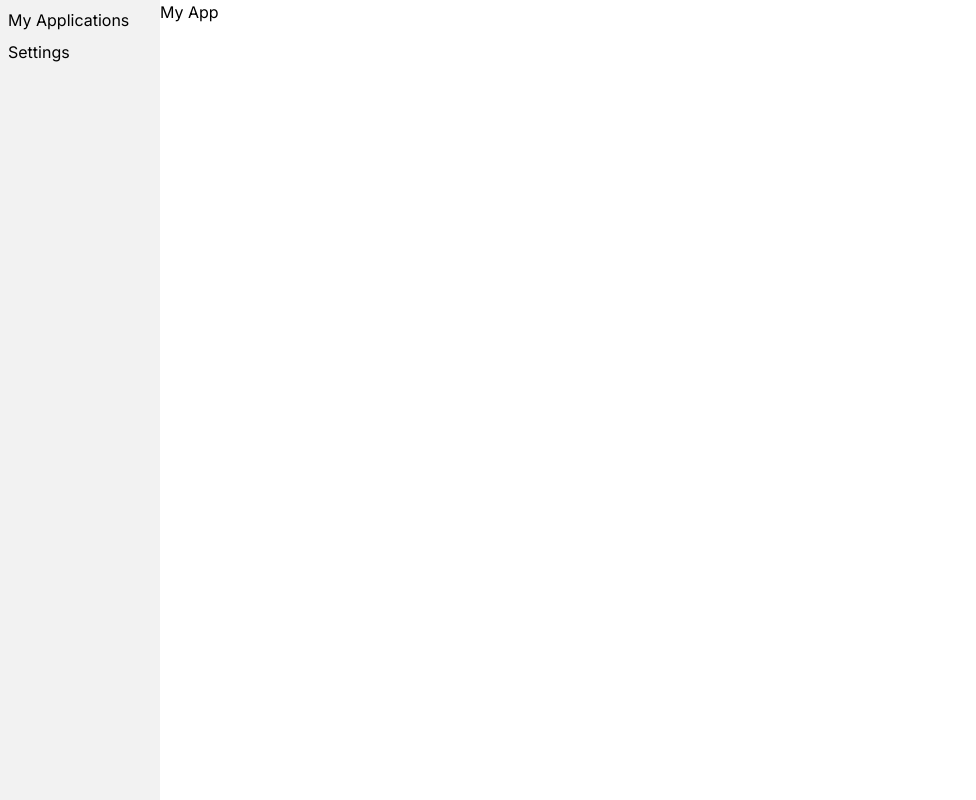
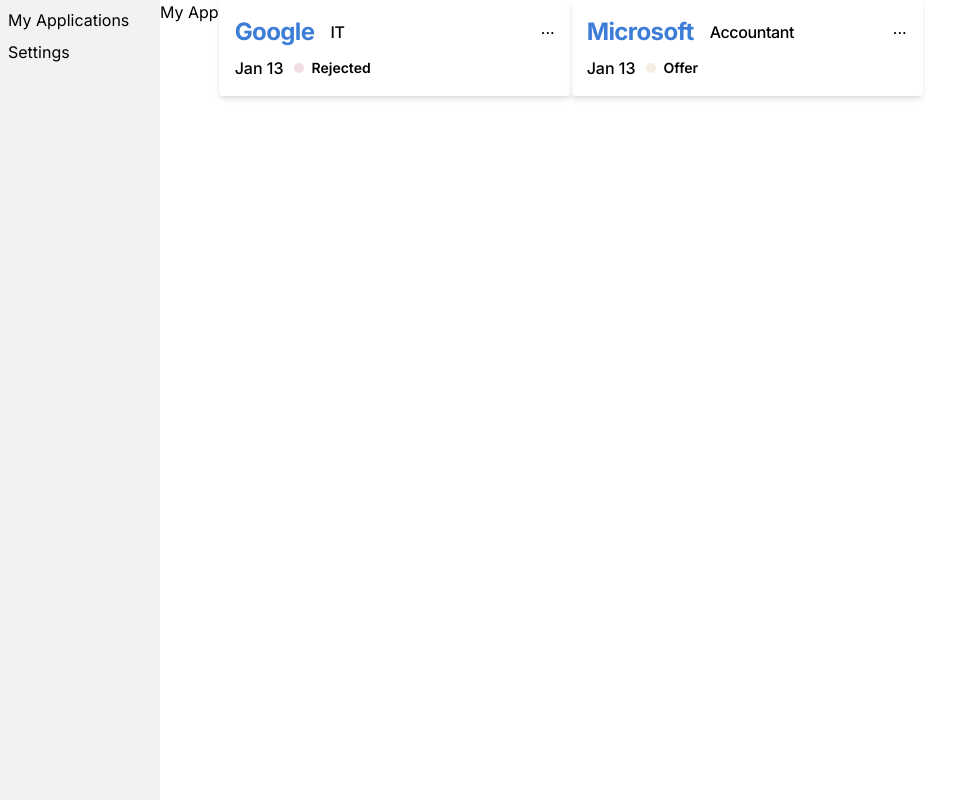
Before and after one commit to Dev-EthanR/Job-Tracker, a React (Vite) app: page / in a window 1280 px wide. Shown: the whole page, without its empty margins (0-976 px from the left). Built offline with nearby package versions, Linux system fonts and the light colour scheme.

Commit message:
build card

```diff
--- a/src/App.tsx
+++ b/src/App.tsx
@@ -1,13 +1,31 @@
 import NavBar from "./components/features/NavBar";
+import Card from "./components/ui/Card";
 import useIsMobile from "./hooks/useIsMobile";
 
 function App() {
   const isMobile: boolean = useIsMobile();
+  const date: Date = new Date();
 
   return (
-    <div className={`font-inter h-dvh w-full flex ${isMobile && "flex-col"}`}>
+    <div
+      className={`font-inter h-dvh w-full flex ${
+        isMobile && "flex-col items-center"
+      } `}
+    >
       <NavBar title="My Applications" />
       <h1>My App</h1>
+      <Card
+        company="Google"
+        title="IT"
+        date={date}
+        status={{ name: "Rejected", color: "bg-reject" }}
+      />
+      <Card
+        company="Microsoft"
+        title="Accountant"
+        date={date}
+        status={{ name: "Offer", color: "bg-interview" }}
+      />
     </div>
   );
 }
--- a/src/components/features/NavBar.tsx
+++ b/src/components/features/NavBar.tsx
@@ -22,7 +22,7 @@ const NavBar = ({ title }: Props) => {
 
   if (isMobile)
     return (
-      <header className="bg-primary">
+      <header className="bg-primary w-full">
         <div className="flex justify-between p-2 items-center ">
           <h1 className="text-2xl font-bold">{title}</h1>
           <button onClick={() => setOpen((prev) => !prev)}>
--- /dev/null
+++ b/src/components/ui/Card.tsx
@@ -0,0 +1,48 @@
+import useIsMobile from "../../hooks/useIsMobile";
+
+type Status = {
+  name: "Rejected" | "Applied" | "Interview" | "Offer";
+  color: string;
+};
+
+interface Props {
+  company: string;
+  title: string;
+  date: Date;
+  status: Status;
+}
+
+const Card = ({ company, title, date, status }: Props) => {
+  const isMobile: boolean = useIsMobile();
+
+  return (
+    <div className="rounded-sm shadow-md p-4 h-fit">
+      <div className="flex justify-between items-start w-60 mb-2 md:w-80">
+        <div className="flex gap-1 flex-col md:flex-row md:items-center md:gap-4">
+          <h3 className="tracking-tight text-accent text-xl font-bold md:text-2xl">
+            {company}
+          </h3>
+          <h4 className="tracking-tight text-sm md:text-base font-medium">
+            {title}
+          </h4>
+        </div>
+        <button>...</button>
+      </div>
+      <div className="flex items-center justify-between md:justify-start">
+        <span
+          className={`${status.color} px-2.5 py-0.5 text-sm font-semibold md:bg-transparent flex items-center gap-2 md:order-1`}
+        >
+          {!isMobile && (
+            <div className={`h-2.5 w-2.5 ${status.color} rounded-full`}></div>
+          )}
+          {status.name}
+        </span>
+        <span className="font-medium">
+          {date.toLocaleString("default", { month: "short" })} {date.getDate()}
+        </span>
+      </div>
+    </div>
+  );
+};
+
+export default Card;
```
